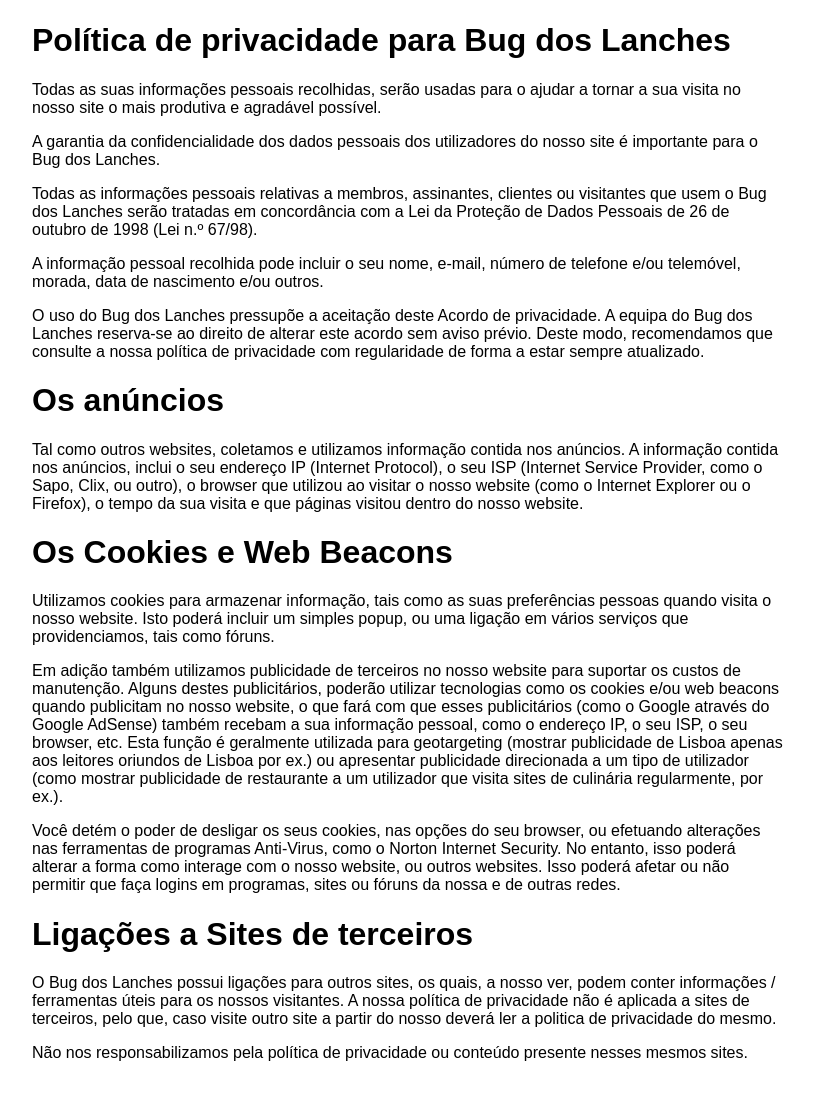
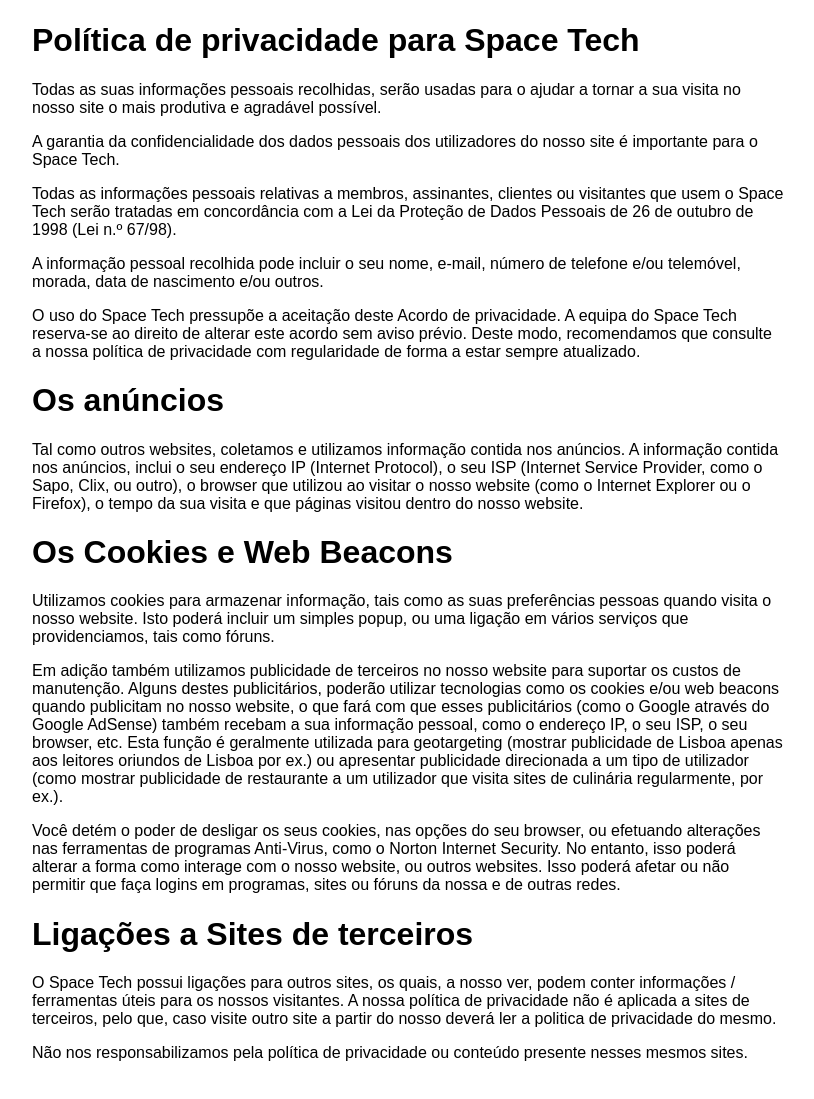
Before and after one commit to HydraDigital/Spacetech, a plain HTML site: page space/privacidade/index.html in a window 1280 px wide. Shown: the part 20-1119 px from the top of the page, without its empty margins (232-1046 px from the left). Drawn offline with Linux system fonts and the light colour scheme.

Commit message:
Update index.html

```diff
--- a/space/privacidade/index.html
+++ b/space/privacidade/index.html
@@ -2,7 +2,7 @@
 <html lang="pt-BR" dir="ltr">
   <head>
     <meta charset="utf-8">
-    <title>Bug dos Lanches - Política de Privacidade</title>
+    <title>Space Tech - Política de Privacidade</title>
     <style>
       html {
         font-family: sans-serif;
@@ -14,20 +14,20 @@
   </head>
   <body>
     <h1>
-      Política de privacidade para Bug dos Lanches
+      Política de privacidade para Space Tech
     </h1>
     <p>Todas as suas informações pessoais recolhidas, serão usadas para o ajudar a tornar a sua visita no nosso site o mais produtiva e agradável possível.</p>
     <p>
-      A garantia da confidencialidade dos dados pessoais dos utilizadores do nosso site é importante para o Bug dos Lanches.
+      A garantia da confidencialidade dos dados pessoais dos utilizadores do nosso site é importante para o Space Tech.
     </p>
     <p>
-      Todas as informações pessoais relativas a membros, assinantes, clientes ou visitantes que usem o Bug dos Lanches serão tratadas em concordância com a Lei da Proteção de Dados Pessoais de 26 de outubro de 1998 (Lei n.º 67/98).
+      Todas as informações pessoais relativas a membros, assinantes, clientes ou visitantes que usem o Space Tech serão tratadas em concordância com a Lei da Proteção de Dados Pessoais de 26 de outubro de 1998 (Lei n.º 67/98).
     </p>
     <p>
       A informação pessoal recolhida pode incluir o seu nome, e-mail, número de telefone e/ou telemóvel, morada, data de nascimento e/ou outros.
     </p>
     <p>
-      O uso do Bug dos Lanches pressupõe a aceitação deste Acordo de privacidade. A equipa do Bug dos Lanches reserva-se ao direito de alterar este acordo sem aviso prévio. Deste modo, recomendamos que consulte a nossa política de privacidade com regularidade de forma a estar sempre atualizado.
+      O uso do Space Tech pressupõe a aceitação deste Acordo de privacidade. A equipa do Space Tech reserva-se ao direito de alterar este acordo sem aviso prévio. Deste modo, recomendamos que consulte a nossa política de privacidade com regularidade de forma a estar sempre atualizado.
     </p>
     <h1>
       Os anúncios
@@ -51,7 +51,7 @@
       Ligações a Sites de terceiros
     </h1>
     <p>
-      O Bug dos Lanches possui ligações para outros sites, os quais, a nosso ver, podem conter informações / ferramentas úteis para os nossos visitantes. A nossa política de privacidade não é aplicada a sites de terceiros, pelo que, caso visite outro site a partir do nosso deverá ler a politica de privacidade do mesmo.
+      O Space Tech possui ligações para outros sites, os quais, a nosso ver, podem conter informações / ferramentas úteis para os nossos visitantes. A nossa política de privacidade não é aplicada a sites de terceiros, pelo que, caso visite outro site a partir do nosso deverá ler a politica de privacidade do mesmo.
     </p>
     <p>Não nos responsabilizamos pela política de privacidade ou conteúdo presente nesses mesmos sites.</p>
   </body>
```
